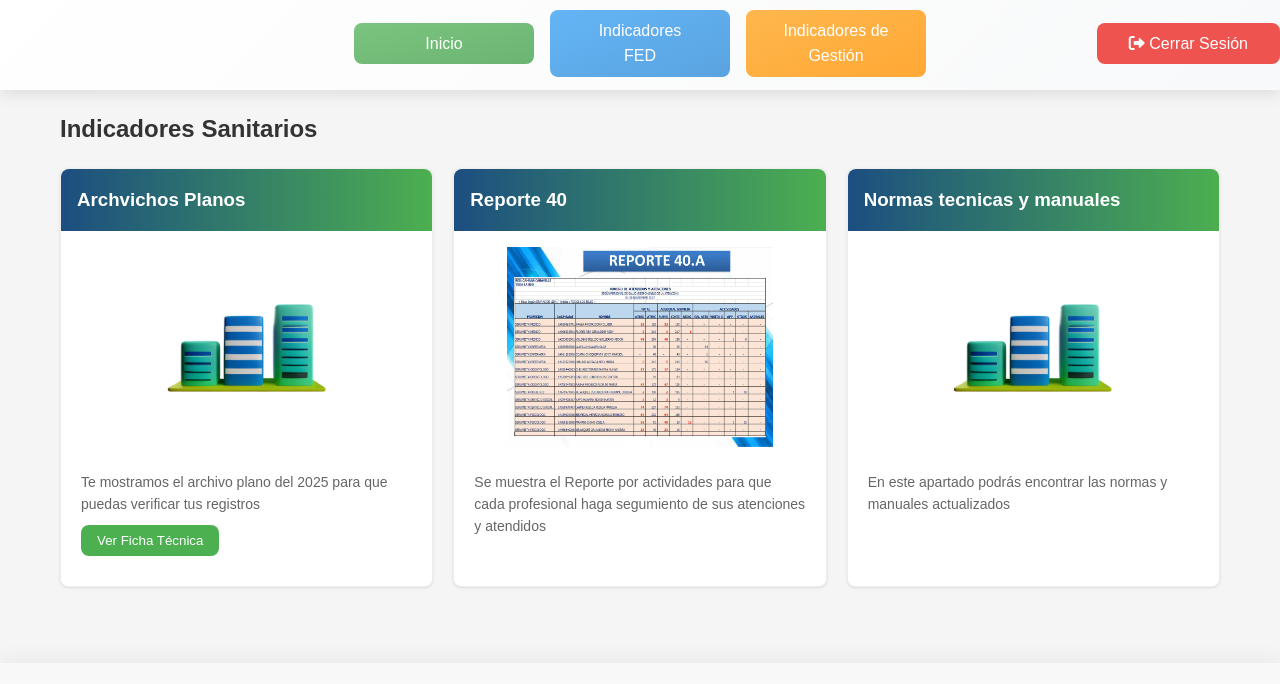
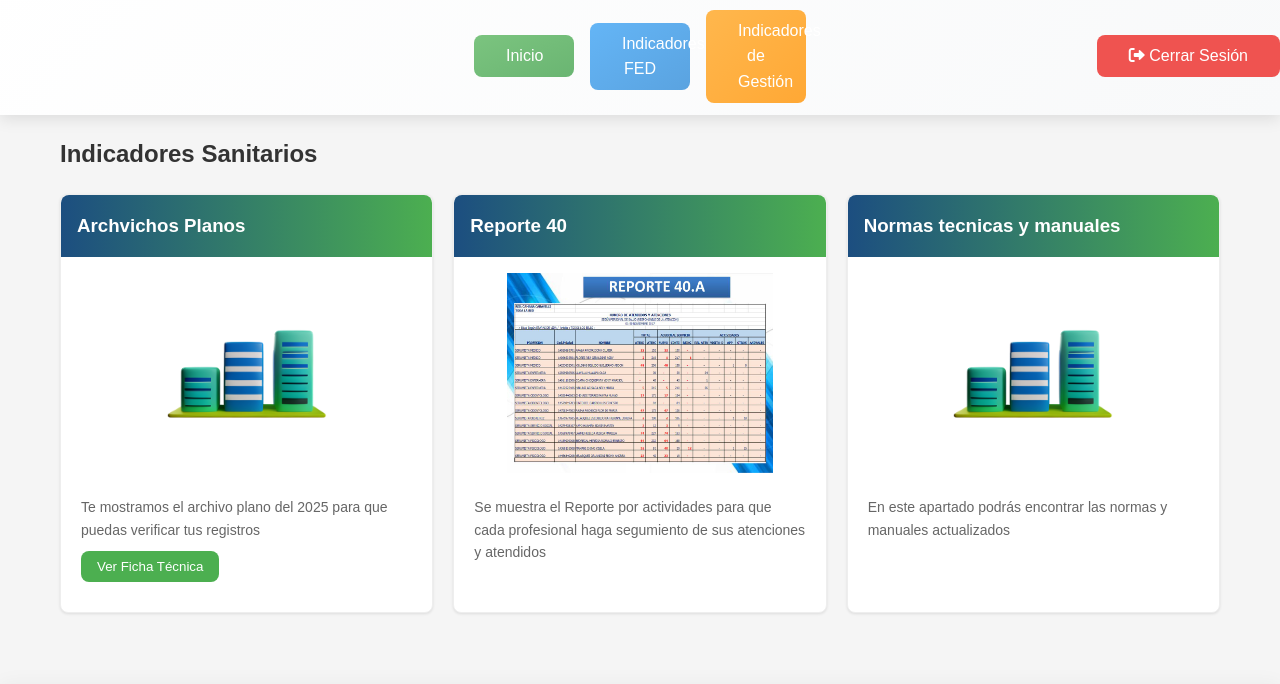
Before and after one commit to wmayk1999/demopuertoinca, a plain HTML site: page index.html in a window 1280 px wide. Shown: the part 56-740 px from the top of the page. Drawn offline with Linux system fonts and the light colour scheme; sample sign-in values are in the browser's storage.

```diff
--- a/styles.css
+++ b/styles.css
@@ -58,11 +58,11 @@ h1 {
     gap: 1rem;
     margin: 0 auto;
     padding: 0.3rem;
-    max-width: 900px;
+    max-width: 400px;
 }
 
 .main-nav a:not(:last-child) {
-    flex: 0 1 180px; /* Mantiene el ancho fijo pero permite cierta flexibilidad */
+    flex: 0 1 35px; /* Mantiene el ancho fijo pero permite cierta flexibilidad */
 }
 
 /* Contenedor para los tres botones principales */
@@ -76,7 +76,6 @@ h1 {
     text-align: center;
 }
 
-/* Colores suavizados para los enlaces */
 /* Colores suavizados para los enlaces */
 .main-nav a[href="index.html"] {
     background: linear-gradient(to bottom right, #7BC47F, #6ab572);
```
